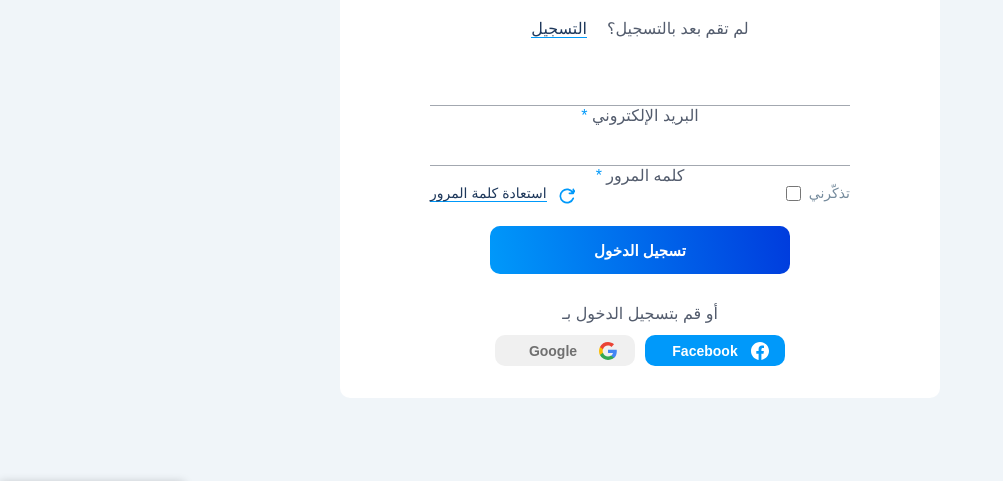
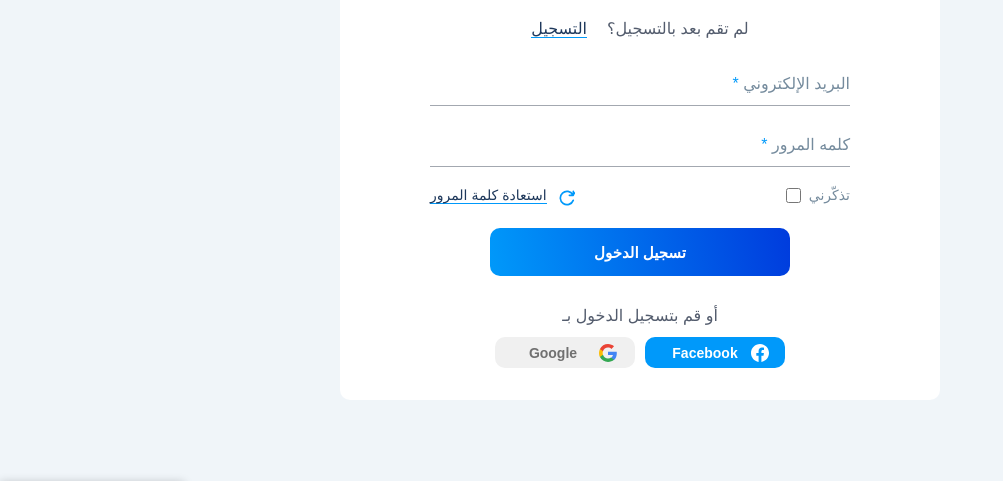
Before and after one commit to devstore2026/pocketoption, a plain HTML site: page index.html in a window 1280 px wide. Shown: the part 282-763 px from the top of the page, without its empty margins (0-1003 px from the left). Drawn offline with Linux system fonts and the light colour scheme; a web font is replaced by a local one.

Commit message:
Update index.html

```diff
--- a/index.html
+++ b/index.html
@@ -77,10 +77,10 @@
 
 
                 <div class="step1">
-                    <div class="email-container ">
+                    <div class="form-group form-group_with-label  email-container ">
                         <input type="email" name="email" value="" class="form-control" required="1" placeholder="البريد الإلكتروني *" id="email">                        <label for="email">البريد الإلكتروني <span>*</span></label>
                     </div>
-                    <div class="password-container">
+                    <div class="form-group form-group_with-label  password-container">
                         <input type="password" name="password" value="" class="form-control js-f-pswd-input" required="1" autocomplete="off" placeholder="كلمه المرور *" id="password">                        <label for="password">كلمه المرور <span>*</span></label>
                     </div>
                     <div class="form-bottom rules form-bottom_2-col">
```
